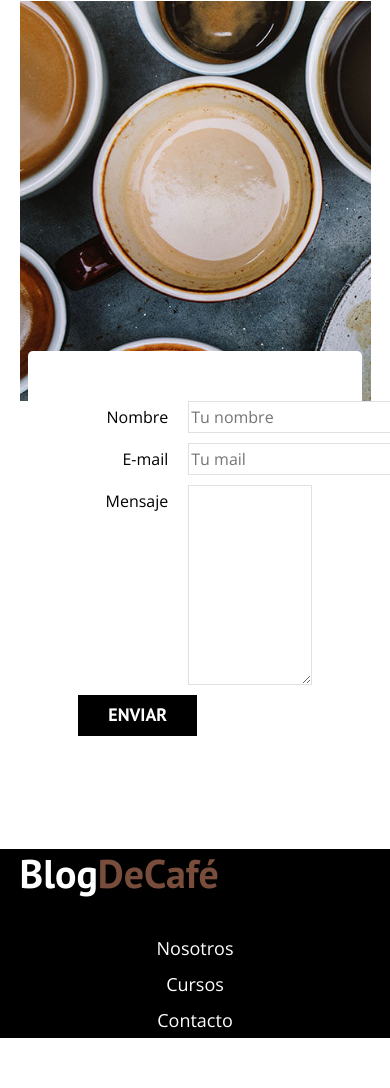
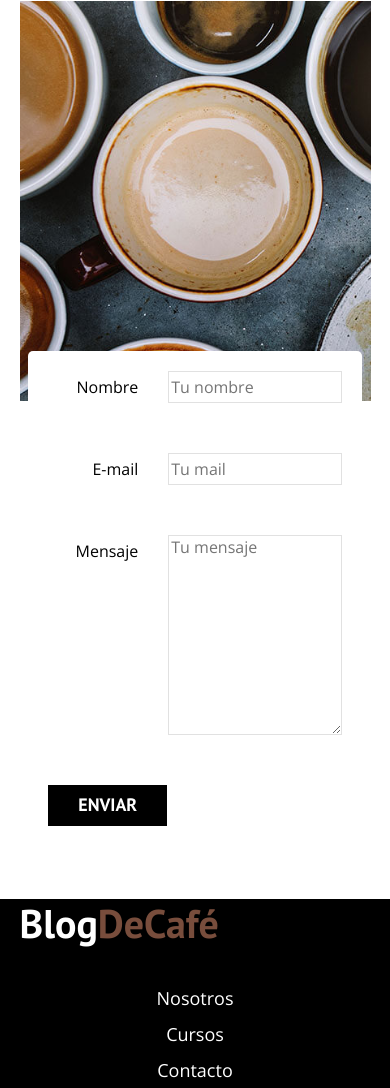
Before and after one commit to lautarocantero/Blog-de-Caf-, a plain HTML site: page contacto.html in a window 390 px wide. Shown: the part 701-1789 px from the top of the page. Before the commit the page ends 1739 px from the top, so only its background shows below. Drawn offline with nearby package versions, Linux system fonts and the light colour scheme.

Commit message:
version_final

```diff
--- a/contacto.html
+++ b/contacto.html
@@ -47,7 +47,7 @@
                 </div>
                 <div class="campo">
                     <label class="campo__label" for="mensaje">Mensaje</label>
-                    <textarea class="campo__field campo__field--textarea" name="" id="mensaje" cols="30" rows="10"></textarea>
+                    <textarea class="campo__field campo__field--textarea" name="" id="mensaje" cols="30" rows="10" placeholder="Tu mensaje"></textarea>
                 </div>
                 <div class="campo">
                     <input class="boton boton--primario" type="submit" value="Enviar">
--- a/css/styless.css
+++ b/css/styless.css
@@ -352,3 +352,24 @@ li{
 .campo__field--textarea{
     height: 20rem;
 }
+
+
+@media (max-width: 765px ){
+    .formulario{
+        margin-top: -5rem;
+        padding: 0;
+    }
+    .campo{
+        padding: 2rem;
+    }
+    .campo__field{
+        margin-left: 1rem;
+        width: 90%;
+    }
+}
+
+@media (max-width: 280px ){
+    .campo__field{
+        width: 90%;
+    }
+}
```
